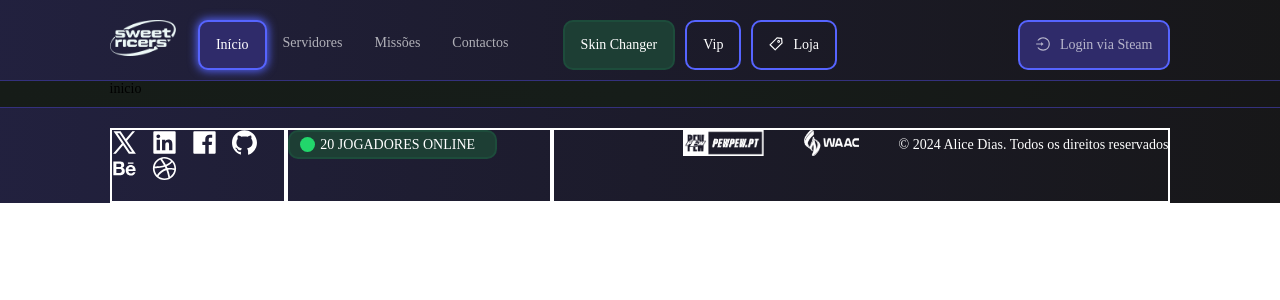
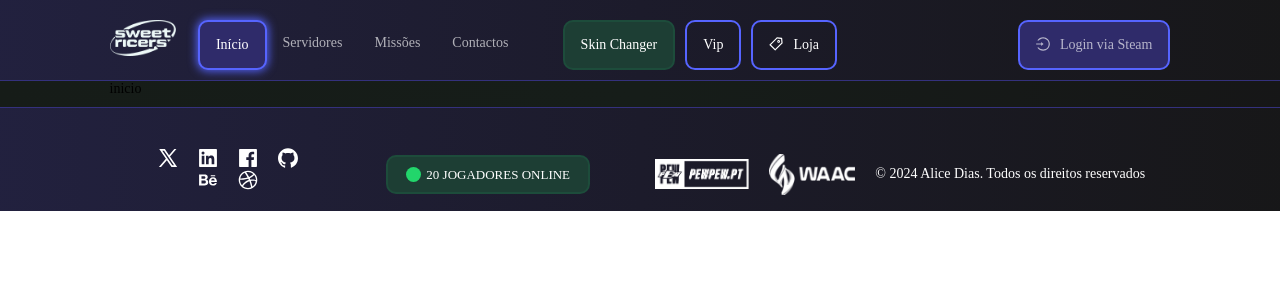
Before and after one commit to heyliceeee/sweetRicers, a React (Create React App) app in the folder sweetricers/: page / in a window 1280 px wide. Shown: the top 300 px of the page. Built offline with nearby package versions, Linux system fonts and the light colour scheme; the HTML template or start-up script is replaced by a standard one.

Commit message:
:lipstick: footer

```diff
--- a/sweetricers/src/footer/Footer.js
+++ b/sweetricers/src/footer/Footer.js
@@ -14,38 +14,64 @@ import waac from "../images/waacLogo.png";
 
 function Footer() {
   return (
-    <Row style={{ marginTop: "20px" }}>
-      <Col xs={2} sm={2} md={4} lg={4} style={{ border: "2px solid #ffff" }}>
+    <Row
+      style={{ marginTop: "20px", padding: "10px" }}
+      justify="space-between"
+      align="middle"
+    >
+      <Col
+        xs={24}
+        sm={13}
+        md={5}
+        lg={5}
+        style={{
+          padding: "10px",
+          textAlign: "center",
+        }}
+      >
         <XOutlined
-          style={{ color: "#ffff", fontSize: "25px", marginRight: "15px" }}
+          style={{ color: "#ffff", fontSize: "20px", margin: "0 10px" }}
         />
         <LinkedinFilled
-          style={{ color: "#ffff", fontSize: "25px", marginRight: "15px" }}
+          style={{ color: "#ffff", fontSize: "20px", margin: "0 10px" }}
         />
         <FacebookFilled
-          style={{ color: "#ffff", fontSize: "25px", marginRight: "15px" }}
+          style={{ color: "#ffff", fontSize: "20px", margin: "0 10px" }}
         />
         <GithubFilled
-          style={{ color: "#ffff", fontSize: "25px", marginRight: "15px" }}
+          style={{ color: "#ffff", fontSize: "20px", margin: "0 10px" }}
         />
         <BehanceOutlined
-          style={{ color: "#ffff", fontSize: "25px", marginRight: "15px" }}
+          style={{ color: "#ffff", fontSize: "20px", margin: "0 10px" }}
         />
-        <DribbbleOutlined style={{ color: "#ffff", fontSize: "25px" }} />
+        <DribbbleOutlined
+          style={{ color: "#ffff", fontSize: "20px", margin: "0 10px" }}
+        />
       </Col>
 
-      <Col xs={14} sm={11} md={8} lg={6} style={{ border: "2px solid #ffff" }}>
+      <Col
+        xs={24}
+        sm={11}
+        md={8}
+        lg={7}
+        style={{
+          marginTop: "10px",
+          textAlign: "center",
+        }}
+      >
         <div
           style={{
             border: "2px solid #1D4C3B",
             borderRadius: "10px",
             backgroundColor: "#1D3E34",
-            height: "25px",
-            width: "185px",
+            height: "35px",
+            width: "100%",
+            maxWidth: "180px",
+            margin: "0 auto",
+            display: "flex",
             alignItems: "center",
-            alignContent: "center",
-            display: "flex",
             padding: "0 10px",
+            justifyContent: "center",
           }}
         >
           <div
@@ -58,41 +84,42 @@ function Footer() {
               marginRight: "5px",
             }}
           />
-          <div style={{ color: "#ffff" }}>20 JOGADORES ONLINE</div>
+          <div style={{ color: "#ffff", fontSize: "13px" }}>
+            20 JOGADORES ONLINE
+          </div>
         </div>
       </Col>
 
       <Col
-        xs={8}
-        sm={11}
-        md={12}
-        lg={14}
+        xs={24}
+        sm={24}
+        md={11}
+        lg={12}
         style={{
-          border: "2px solid #ffff",
-          justifyContent: "flex-end",
           display: "flex",
-          gap: "40px",
+          justifyContent: "center",
+          alignItems: "center",
+          marginTop: "10px",
+          flexDirection: "row",
+          textAlign: "center",
         }}
       >
-        <Image
-          src={pewpew}
-          height="60%"
-          preview={false}
-        />
-        <Image
-          src={waac}
-          height="60%"
-          preview={false}
-        />
-
+        <div
+          style={{
+            display: "flex",
+            justifyContent: "center",
+            gap: "20px",
+            width: "200px",
+          }}
+        >
+          <Image src={pewpew} preview={false} style={{ marginTop: "5px" }} />
+          <Image src={waac} preview={false} />
+        </div>
         <div
           style={{
             color: "#ffff",
-            textAlign: "flex-end",
-            alignContent: "center",
-            alignItems: "center",
-            display: "flex",
-            height: "29px",
+            fontSize: "14px",
+            marginLeft: "20px",
           }}
         >
           © 2024 Alice Dias. Todos os direitos reservados
```
